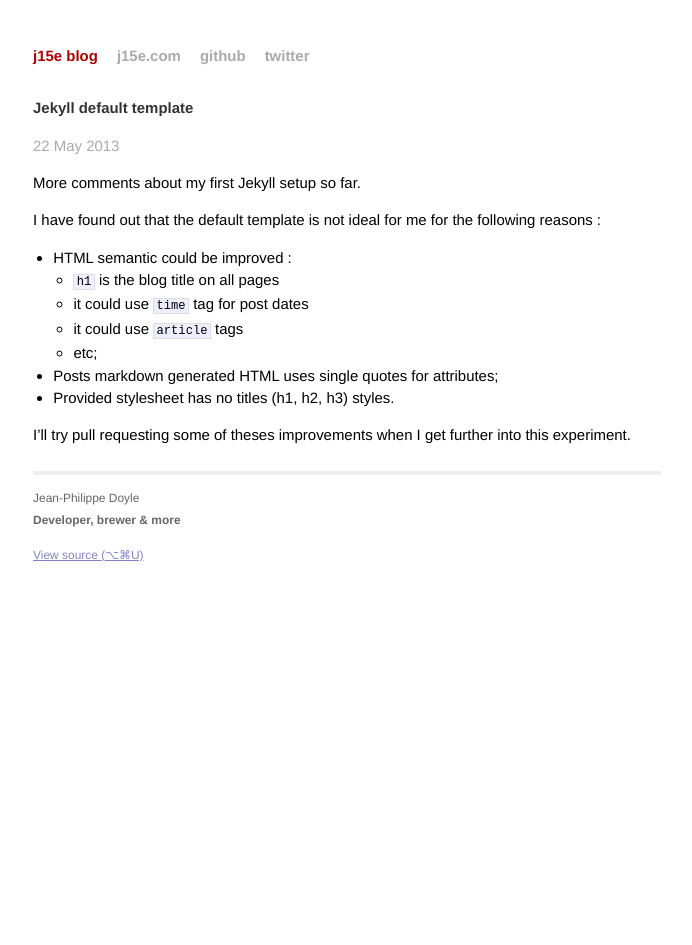
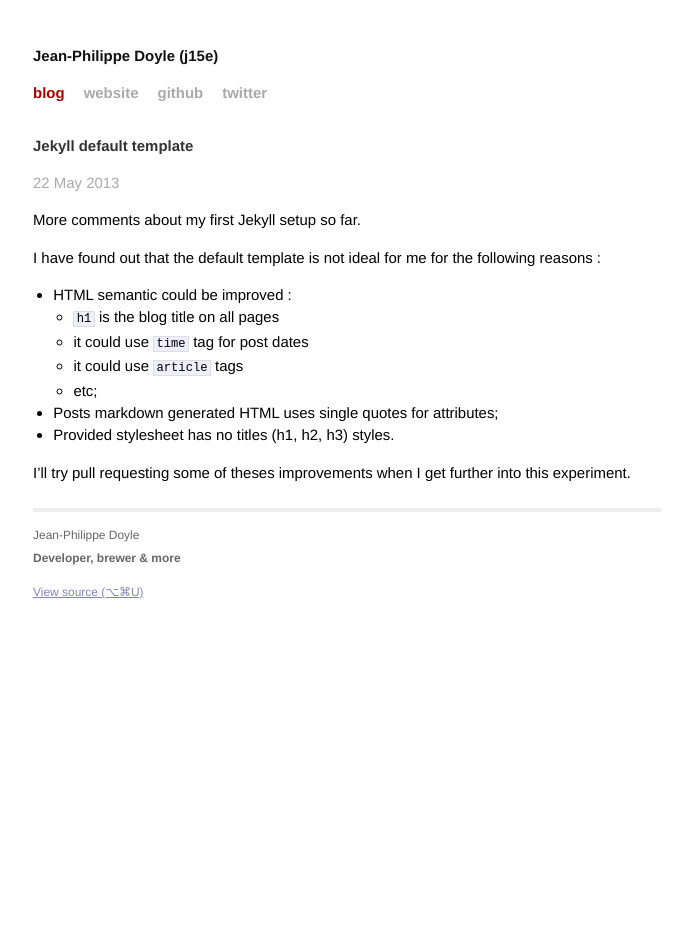
Before and after one commit to j15e/b, a Jekyll site: the page built from _posts/2013-05-22-jekyll-default-template.md, in a window 1280 px wide. Shown: the whole page, without its empty margins (293-985 px from the left). Built offline with Jekyll 4.4.1, drawn with Linux system fonts in a browser that asks for light colours; Markdown is read by kramdown in place of the engine named in the settings.

Commit message:
Improve layout

```diff
--- a/_config.yml
+++ b/_config.yml
@@ -1,4 +1,4 @@
-name: j15e blog
+name: Jean-Philippe Doyle (j15e)
 pygments: true
 exclude: [Gemfile, Gemfile.lock, CNAME]
 markdown: rdiscount
--- a/_layouts/default.html
+++ b/_layouts/default.html
@@ -17,11 +17,12 @@
 
         <div class="container">
           <div class="site">
+            <h1 class="title">{{ site.name }}</h1>
             <div class="header">
-              <h1 class="title"><a href="/">{{ site.name }}</a></h1>
-              <a class="extra" href="http://www.j15e.com">j15e.com</a>
-              <a class="extra" href="http://github.com/j15e/">github</a>
-              <a class="extra" href="http://twitter.com/j15e/">twitter</a>
+              <h1 class="title"><a href="/">blog</a></h1>
+              <a class="extra" target="_blank" href="http://www.j15e.com">website</a>
+              <a class="extra" target="_blank" href="http://github.com/j15e/">github</a>
+              <a class="extra" target="_blank" href="http://twitter.com/j15e/">twitter</a>
             </div>
 
                 {{ content }}
@@ -33,7 +34,7 @@
                   <strong>Developer, brewer & more</strong>
                 </p>
                 <p>
-                  <a href="https://github.com/j15e/j15e.github.io">View source (⌥⌘U)</a>
+                  <a target="_blank" href="https://github.com/j15e/j15e.github.io">View source (⌥⌘U)</a>
                 </p>
               </div>
             </div>
--- a/index.html
+++ b/index.html
@@ -4,7 +4,7 @@
 ---
 
 <div id="home">
-  <h1>Blog Posts</h1>
+  <h1>Posts</h1>
   <ul class="posts">
     {% for post in site.posts %}
       <li><span>{{ post.date | date_to_string }}</span> &raquo; <a href="{{ post.url }}">{{ post.title }}</a></li>
```
